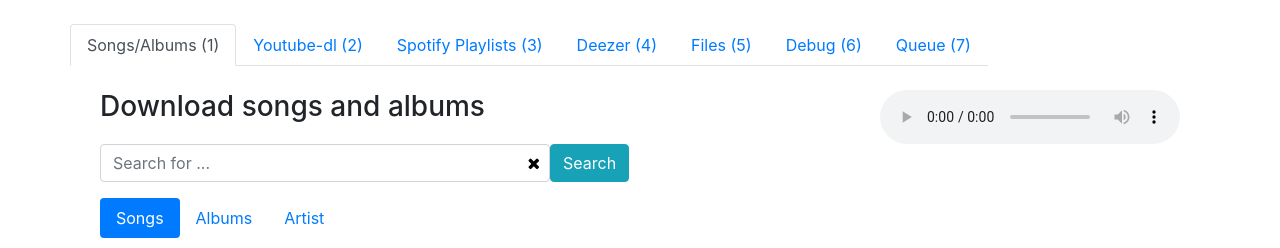
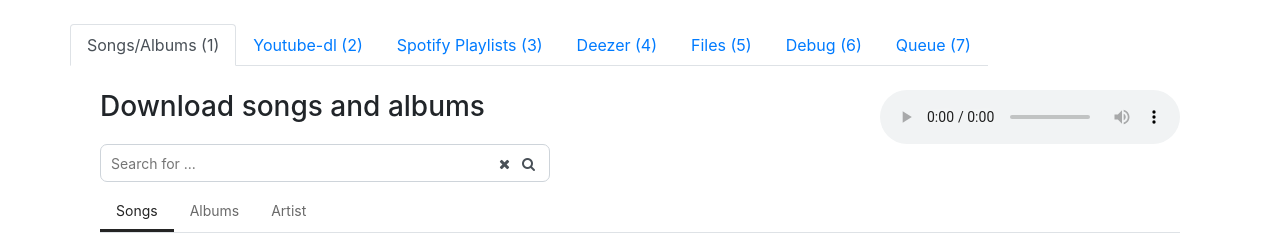
Before and after one commit to kmille/deezer-downloader, a Flask app: template deezer_downloader/web/templates/index.html in a window 1280 px wide. Shown: the top 248 px of the page. Run offline with Flask 3, Linux system fonts and the light colour scheme; the template is opened without the code that fills it, so the values that code supplies are empty; parts of the project's set-up code (start-up, migrations or seed data) failed here and were passed over.

Commit message:
Up: search bar & category style

```diff
--- /dev/null
+++ b/deezer_downloader/web/static/css/custom.css
@@ -0,0 +1,47 @@
+.search-container {
+  display: flex;
+  height: 38px;
+  border: 1px solid #ced4da;
+  border-radius: 7px;
+  padding: 0 8px;
+}
+
+input.search {
+  flex: 1;
+  height: 100%;
+  font-size: 14px;
+  border: none;
+  outline: none;
+  background-color: transparent;
+  color: #495057;
+}
+
+button.search {
+  height: 100%;
+  color: #495057;
+  font-size: 14px;
+  border: none;
+  background-color: transparent;
+}
+
+.tabs-category {
+  display: flex;
+  /* border-bottom: 1px solid #ced4da; */
+}
+
+.btn-category {
+  margin-top: 10px;
+  padding: 8px 16px;
+  border: none;
+  border-bottom: 3px solid transparent;
+  background-color: transparent;
+  cursor: pointer;
+  font-size: 14px;
+  color: #6a6a6a;
+  outline: none !important;
+}
+
+.btn-category.active {
+  border-bottom: 3px solid #242424;
+  color: #242424;
+}
--- a/deezer_downloader/web/templates/index.html
+++ b/deezer_downloader/web/templates/index.html
@@ -18,6 +18,7 @@
   <script src="{{ static_root }}/js/jquery.jgrowl.min.js"></script>
   <link rel="stylesheet" href="{{ static_root }}/css/font-awesome.min.css">
   <link rel="stylesheet" type="text/css" href="{{ static_root }}/css/jquery.jgrowl.min.css" />
+  <link rel="stylesheet" type="text/css" href="{{ static_root }}/css/custom.css" />
 
 <style>
     .footer {
@@ -74,30 +75,22 @@
          <h3>Download songs and albums</h3>
 
         <div class="input-group">
-            <div class="col-md-6 col-lg-5 col-xs-12 p-0">
-                <input type="text" class="form-control" id="songs-albums-query" placeholder="Search for ..." >
-                <button type="button" class="btn btn-info" style="position: absolute; right: 0;top: 0; bottom: 0; text-decoration: none;border: none;background: none;padding: 0px 10px; color: black" onclick="$('#songs-albums-query').val('')" >
-                   <i class="fa fa-times"></i>
+            <div class="search-container col-md-6 col-lg-5 col-xs-12">
+                <input type="text" class="search" id="songs-albums-query" placeholder="Search for ..." >
+                <button type="button" class="search" onclick="$('#songs-albums-query').val('')" class="search">
+                    <i class="fa fa-times"></i>
+                </button>
+                <button type="button" class="search" id="search_deezer">
+                    <i class="fa fa-search"></i>
                 </button>
             </div>
-            <span class="input-group-btn">
-                <button type="button" class="btn btn-info" id="search_deezer">Search</button>
-            </span>
         </div>
 
-        <ul class="nav nav-pills pt-3">
-            <li class="nav-item">
-              <a id="deezer-search-song" class="nav-link active" href="#">Songs</a>
-            </li>
-            <li class="nav-item">
-              <a id="deezer-search-album" class="nav-link" href="#">Albums</a>
-            </li>
-            <li class="nav-item">
-              <a id="deezer-search-artist" class="nav-link" href="#">Artist</a>
-            </li>
-        </ul>
-
-        </br>
+        <div class="tabs-category">
+            <button id="deezer-search-song" class="btn-category active" href="#">Songs</button>
+            <button id="deezer-search-album" class="btn-category" href="#">Albums</button>
+            <button id="deezer-search-artist" class="btn-category" href="#">Artist</button>
+        </div>
 
          <table id="results" class="table">
             <thead>
```
